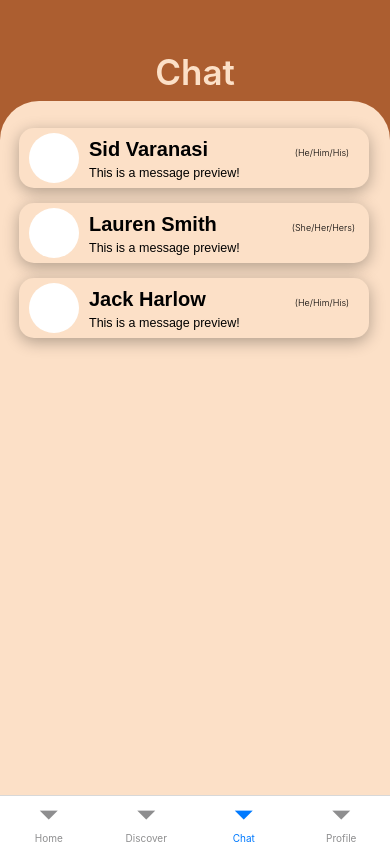
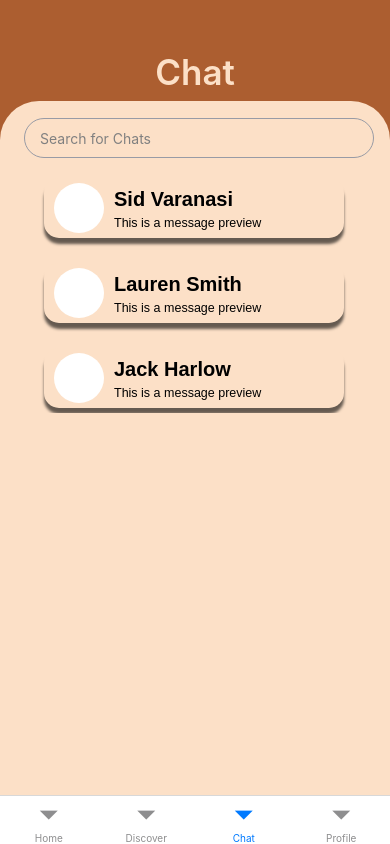
Before and after one commit to nahushvatsa/Together, a React Native app: screen /Chat in a window 390 px wide. Built offline with nearby package versions, Linux system fonts and the light colour scheme.

Commit message:
Together v1

```diff
--- a/screens/Chat.tsx
+++ b/screens/Chat.tsx
@@ -1,38 +1,117 @@
-import {Dimensions, Text, View} from 'react-native';
-import React from 'react';
+import {
+    Dimensions,
+    FlatList,
+    ScrollView,
+    Text,
+    TextInput,
+    TouchableOpacity,
+    View,
+} from 'react-native';
+import React, {useState} from 'react';
 import {styles} from "./ChatStyle";
+import firestore from "@react-native-firebase/firestore";
 
 const width = Dimensions.get('window').width;
 const height = Dimensions.get('window').height;
 
-export default function Chat() {
+const Item = ({name, message, pronouns}) => (
+            <View style={styles.chatBox}>
+                <View style={styles.chatIcon}></View>
+                <View style={{marginRight:30}}><Text style={styles.name}>{name}</Text>
+                    <Text style={styles.message}>{message}</Text>
+                </View>
+                <Text style={styles.pronouns}>{pronouns}</Text>
+            </View>
+);
+
+
+let data = [
+    {
+        id: '1',
+        name: 'Sid Varanasi',
+        message: 'This is a message preview',
+        pronouns: "(He/Him/His)"
+    },
+    {
+        id: '2',
+        name: 'Lauren Smith',
+        message: 'This is a message preview',
+        pronouns: "(She/Hers/Hers)"
+    },
+    {
+        id: '3',
+        name: 'Jack Harlow',
+        message: 'This is a message preview',
+        pronouns: "(He/Him/His)"
+    },
+];
+
+export default function Chat({navigation}) {
+    const renderItem = ({item}) => (
+        <Item
+            name={item.name}
+            message={item.message}
+        />
+    );
+
+    const [search, setSearch] = useState('');
+
     return (
         <View style={styles.container}>
             <Text style={styles.title}>Chat</Text>
             <View style={styles.overlay}>
-
-                <View style={styles.chatBox}>
-                    <View style={styles.chatIcon}></View>
-                    <View style={{marginRight:30}}><Text style={styles.name}>Sid Varanasi</Text>
-                        <Text style={styles.message}>This is a message preview!</Text>
-                    </View>
-                    <Text style={styles.pronouns}>(He/Him/His)</Text>
-                </View>
-
-                <View style={styles.chatBox}>
-                    <View style={styles.chatIcon}></View>
-                    <View style={{marginRight:20}}><Text style={styles.name}>Lauren Smith</Text>
-                        <Text style={styles.message}>This is a message preview!</Text>
-                    </View>
-                    <Text style={styles.pronouns}>(She/Her/Hers)</Text>
-                </View>
-
-                <View style={styles.chatBox}>
-                    <View style={styles.chatIcon}></View>
-                    <View style={{marginRight:30}}><Text style={styles.name}>Jack Harlow</Text>
-                        <Text style={styles.message}>This is a message preview!</Text>
-                    </View>
-                    <Text style={styles.pronouns}>(He/Him/His)</Text>
+                <TextInput
+                    style={styles.search}
+                    placeholder={'Search for Chats'}
+                    value={search}
+                    onChangeText={s => {
+                        setSearch(s);
+                        if (s.length > 0) {
+                            data = data
+                                .filter(function (item) {
+                                    return item.name.includes(s);
+                                })
+                                .map(function ({
+                                                   id,
+                                                   name,
+                                                   message,
+                                                   pronouns,
+                                               }) {
+                                    return {name, message, pronouns};
+                                });
+                        } else {
+                            data = [
+                                {
+                                    id: '1',
+                                    name: 'Sid Varanasi',
+                                    message: 'This is a message preview',
+                                    pronouns: "(He/Him/His)"
+                                },
+                                {
+                                    id: '2',
+                                    name: 'Lauren Smith',
+                                    message: 'This is a message preview',
+                                    pronouns: "(She/Hers/Hers)"
+                                },
+                                {
+                                    id: '3',
+                                    name: 'Jack Harlow',
+                                    message: 'This is a message preview',
+                                    pronouns: "(He/Him/His)"
+                                },
+                            ];
+                        }
+                    }}
+                />
+                <View style={{height: height * 0.7}}>
+                    <ScrollView>
+                        <FlatList
+                            data={data}
+                            renderItem={renderItem}
+                            keyExtractor={item => item.id}
+                            extraData={data}
+                        />
+                    </ScrollView>
                 </View>
             </View>
         </View>
--- a/screens/ChatStyle.tsx
+++ b/screens/ChatStyle.tsx
@@ -35,20 +35,20 @@ const styles = StyleSheet.create({
   },
 
   chatBox: {
-    width:350,
+    width:300,
     height:60,
     backgroundColor: '#fce0c7',
-    marginLeft:-20,
-    marginTop:10,
+    marginLeft: 5,
+    marginTop:20,
     marginBottom:5,
     borderRadius:15,
     flexDirection: "row",
     flexWrap: "wrap",
-    borderColor: "#000000",
-    shadowOpacity:0.3,
-    shadowRadius:16.00,
-    elevation:24,
-    shadowOffset:{height:4,width:0},
+    borderColor: "#000",
+    shadowOpacity: 0.6,
+    shadowRadius: 3.0,
+    // elevation: 24,
+    shadowOffset: {height: 6, width: 0},
   },
 
   name: {
@@ -78,12 +78,23 @@ const styles = StyleSheet.create({
   },
 
   pronouns: {
-    textAlign: "right",
-    marginLeft: 25,
+    //textAlign: "right",
+    //marginLeft: 25,
     marginTop: 19,
     fontSize: 9,
     fontWeight: "300",
-    paddingRight: 5,
+    //paddingRight: 5,
+  },
+
+  search: {
+    width: 350,
+    height: 40,
+    borderColor: '#989BA5',
+    borderWidth: 1,
+    borderRadius: 20,
+    marginLeft: -15,
+    paddingLeft: 15,
+    color: '#808080',
   },
 });
 
--- a/screens/Discover.tsx
+++ b/screens/Discover.tsx
@@ -212,6 +212,28 @@ export default function Discover({navigation}) {
                 }
               }}
           />
+          <Text style={styles.subHeadings}>Leaders</Text>
+          <View style={styles.leaders}>
+              <View style={styles.photos}></View>
+              <View style={styles.photos}></View>
+              <View style={styles.photos}></View>
+              <View style={styles.photos}></View>
+              <View style={styles.photos}></View>
+              <View style={styles.photos}></View>
+          </View>
+          <Text style={styles.subHeadings}>Trending Communities</Text>
+          <View style={styles.trendingHolder}>
+            <View style={styles.trending}>
+              <Text style={styles.trendingText}>Seattle</Text>
+            </View>
+            <View style={styles.trending}>
+              <Text style={styles.trendingText}>Arab</Text>
+            </View>
+            <View style={styles.trending}>
+              <Text style={styles.trendingText}>Tech</Text>
+            </View>
+
+          </View>
 
           <View style={{height: height * 0.7}}>
             <ScrollView>
--- a/screens/DiscoverStyle.tsx
+++ b/screens/DiscoverStyle.tsx
@@ -50,12 +50,12 @@ const styles = StyleSheet.create({
     fontSize: 25,
     fontWeight: 'bold',
     textAlign: 'left',
-    marginLeft: -20,
+    marginLeft: -10,
     fontFamily: 'Arial',
     marginTop: 13,
   },
 
-  leaders: {
+  photos: {
     marginTop: 10,
     marginLeft: 10,
     width: 45,
@@ -63,6 +63,14 @@ const styles = StyleSheet.create({
     backgroundColor: '#FFF',
     borderRadius: 200,
   },
+
+  leaders: {
+    marginBottom: 10,
+    flexDirection: "row",
+    flexWrap: "wrap",
+    marginLeft:-18,
+  },
+
   rectangleShapeView: {
     marginTop: 10,
     marginLeft: 15,
@@ -199,6 +207,36 @@ const styles = StyleSheet.create({
     backgroundColor: '#FFF',
     borderRadius: 200,
   },
+
+  trendingHolder: {
+    width: 600,
+    flexDirection: 'row',
+    flexWrap: 'wrap',
+    height: 13,
+    marginBottom: 40,
+  },
+
+  trending: {
+    height: 23,
+    width: 98,
+    marginTop: 15,
+    marginLeft: -10,
+    marginRight: 30,
+    backgroundColor: '#f0f2f6',
+    borderRadius: 20,
+    borderWidth:1.5,
+    borderColor: "#AC5E30"
+  },
+
+  trendingText: {
+    fontSize: 15,
+    textAlign: 'center',
+    marginTop: 1,
+    marginLeft: 2,
+    marginRight: 4,
+    fontWeight: '600',
+    color: "#6f8ba4",
+  },
 });
 
 export {styles};
--- a/screens/UserProfile.tsx
+++ b/screens/UserProfile.tsx
@@ -110,6 +110,9 @@ export default function UserProfile({navigation}) {
         <View style={styles.spaceBetweenRow}>
           <Text style={styles.titleName}>Shreshth Kharbanda</Text>
         </View>
+        <View style={styles.spaceBetweenRow}>
+          <Text style={{fontSize: 15, fontWeight: "bold", marginLeft: width * 0.27,}}>(He/Him/His) {"\n"}</Text>
+        </View>
 
         <View style={styles.row}>
           <View style={styles.bannerHolder}>
```
Lines whose indentation alone changed are shown as unchanged.
